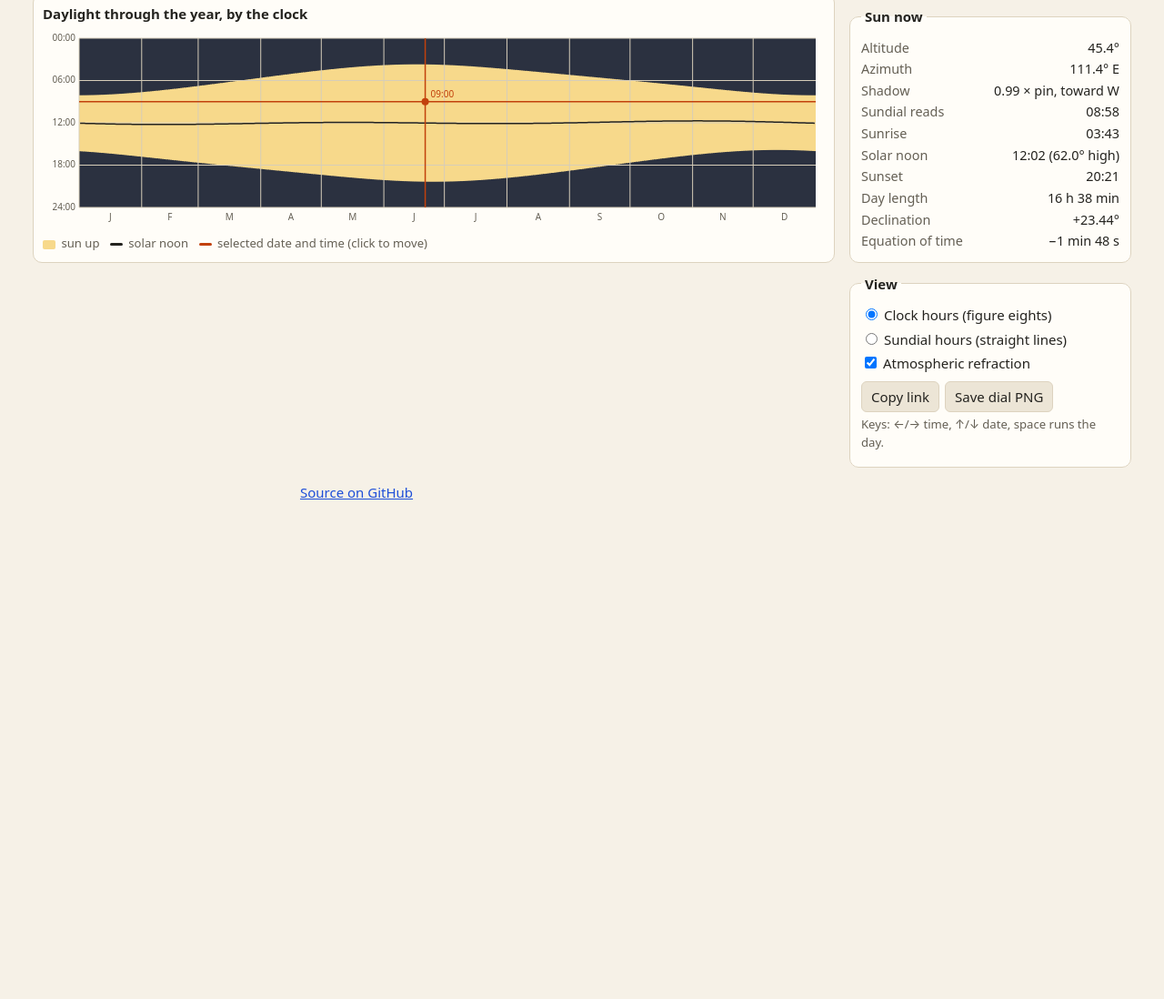
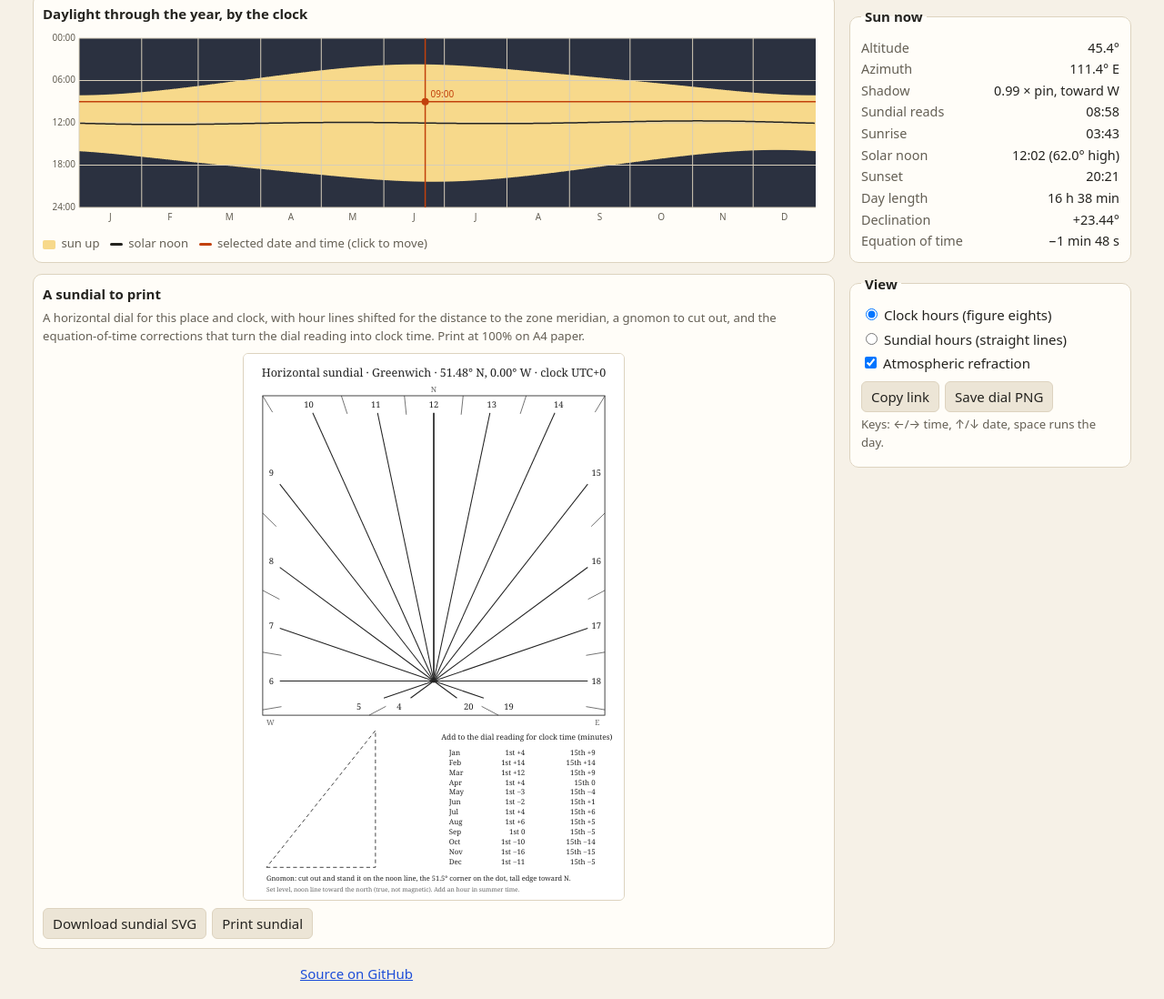
Before and after one commit to fushanbobfan/gnomon, a website with bundled scripts: page index.html in a window 1280 px wide. Shown: the part 709-1807 px from the top of the page at 91% size. Before the commit the page ends 1277 px from the top, so only its background shows below. Built offline with nearby package versions, Linux system fonts and the light colour scheme.

Commit message:
Show the printable sundial under the charts, refreshed when the place or clock changes, with SVG download and an A4 print view

```diff
--- a/index.html
+++ b/index.html
@@ -47,6 +47,19 @@
             <span class="key noon"></span> solar noon
             <span class="key today"></span> selected date and time (click to move)
           </p>
+        </figure>
+        <figure class="view wide">
+          <figcaption>A sundial to print</figcaption>
+          <p class="hint">
+            A horizontal dial for this place and clock, with hour lines shifted for the distance to
+            the zone meridian, a gnomon to cut out, and the equation-of-time corrections that turn the
+            dial reading into clock time. Print at 100% on A4 paper.
+          </p>
+          <div class="print-preview" id="print-preview" role="img" aria-label="Preview of the printable sundial"></div>
+          <div class="buttons">
+            <button type="button" id="dial-svg">Download sundial SVG</button>
+            <button type="button" id="dial-print">Print sundial</button>
+          </div>
         </figure>
       </section>
 
--- a/src/main.js
+++ b/src/main.js
@@ -13,6 +13,7 @@ import { dayPath, yearAtHour, declinationCurve, solarHourLine, shadowTip, shadow
 import { drawSky, drawGround, drawYear, groundExtent, yearPick } from './render.js';
 import { PLACES, findPlace } from './places.js';
 import { encodeState, decodeState } from './share.js';
+import { dialSvg } from './printable.js';
 
 const $ = (id) => document.getElementById(id);
 
@@ -234,10 +235,23 @@ function render() {
   );
 
   updateReadout(sun, events);
+  updatePrintable();
   els.sky.setAttribute(
     'aria-label',
     `Sun-path chart. The sun is at altitude ${sun.alt.toFixed(1)} degrees, azimuth ${sun.az.toFixed(0)} degrees.`
   );
+}
+
+let printKey = '';
+function currentDialSvg() {
+  const p = PLACES.find((q) => q.lat === state.lat && q.lon === state.lon && q.tz === state.tz);
+  return dialSvg({ lat: state.lat, lon: state.lon, tz: state.tz, year: state.year, name: p ? p.name : '' });
+}
+function updatePrintable() {
+  const key = `${state.lat}|${state.lon}|${state.tz}|${state.year}`;
+  if (key === printKey) return;
+  printKey = key;
+  $('print-preview').innerHTML = currentDialSvg();
 }
 
 function schedule() {
@@ -413,6 +427,29 @@ $('png').addEventListener('click', () => {
   a.click();
 });
 
+$('dial-svg').addEventListener('click', () => {
+  const blob = new Blob([currentDialSvg()], { type: 'image/svg+xml' });
+  const a = document.createElement('a');
+  a.download = `sundial-${state.lat.toFixed(2)}-${state.lon.toFixed(2)}.svg`;
+  a.href = URL.createObjectURL(blob);
+  a.click();
+  setTimeout(() => URL.revokeObjectURL(a.href), 1000);
+});
+
+$('dial-print').addEventListener('click', () => {
+  const w = window.open('', '_blank');
+  if (!w) {
+    els.status.textContent = 'Allow pop-ups to print, or download the SVG instead.';
+    return;
+  }
+  w.document.write(
+    `<!doctype html><title>Sundial</title><style>@page{size:A4;margin:5mm}body{margin:0}svg{display:block}</style>${currentDialSvg()}`
+  );
+  w.document.close();
+  w.focus();
+  w.print();
+});
+
 window.addEventListener('hashchange', () => {
   if (location.hash.slice(1) === encodeState(state)) return;
   Object.assign(state, decodeState(location.hash));
--- a/style.css
+++ b/style.css
@@ -315,6 +315,20 @@ select:focus-visible {
   margin: 4px 0;
 }
 
+.print-preview {
+  max-width: 420px;
+  margin: 8px auto 0;
+  border: 1px solid var(--line);
+  border-radius: 6px;
+  overflow: hidden;
+}
+
+.print-preview svg {
+  display: block;
+  width: 100%;
+  height: auto;
+}
+
 footer a {
   color: var(--accent);
 }
```
